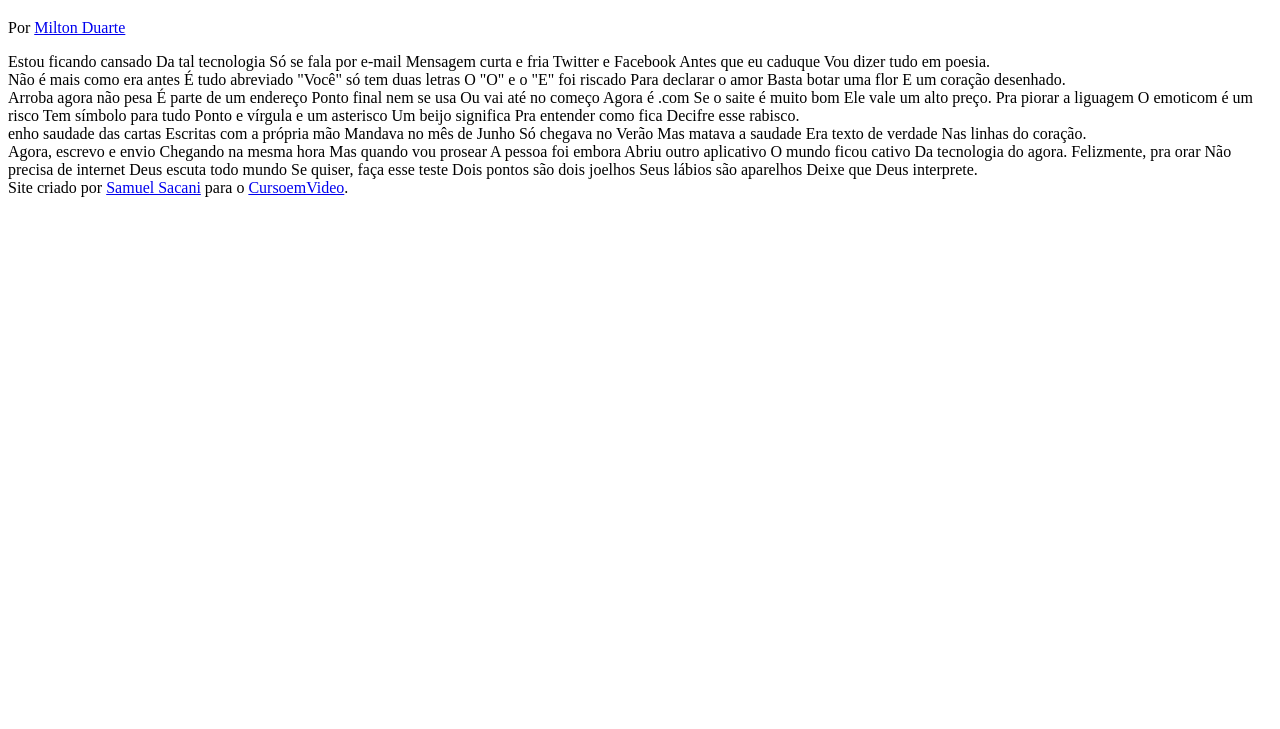
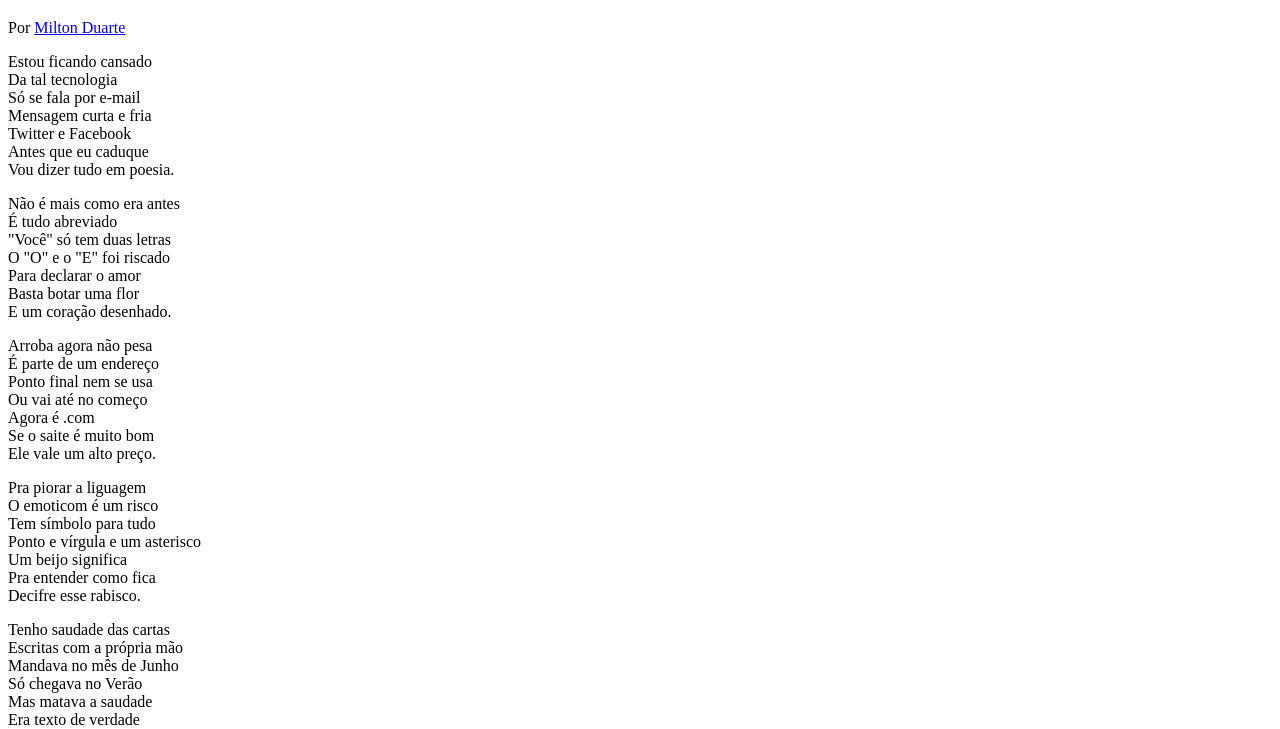
Before and after one commit to Ceruleumas/HTML-CSS, a plain HTML site: page modulo_tres/desafios/desafio012/index.html in a window 1280 px wide. Shown: the part 61-790 px from the top of the page. Drawn offline with Linux system fonts and the light colour scheme; files that its build step writes are made by us from their sources.

Commit message:
CSS começando

```diff
--- a/modulo_tres/desafios/desafio012/index.html
+++ b/modulo_tres/desafios/desafio012/index.html
@@ -6,6 +6,7 @@
     <meta http-equiv="X-UA-Compatible" content="IE=edge">
     <meta name="viewport" content="width=device-width, initial-scale=1.0">
     <title>Cordel Moderno</title>
+    <link rel="stylesheet" href="estilo/style.css">
 </head>
 
 <body>
@@ -15,69 +16,83 @@
     </reader>
 
     <section>
-        Estou ficando cansado
-        Da tal tecnologia
-        Só se fala por e-mail
-        Mensagem curta e fria
-        Twitter e Facebook
-        Antes que eu caduque
+        <p>
+            Estou ficando cansado <br>
+            Da tal tecnologia <br>
+            Só se fala por e-mail <br>
+            Mensagem curta e fria <br>
+            Twitter e Facebook <br>
+            Antes que eu caduque <br>
             Vou dizer tudo em poesia.
+        </p>
     </section>
 
     <section>
-        Não é mais como era antes
-        É tudo abreviado
-        "Você" só tem duas letras
-        O "O" e o "E" foi riscado
-        Para declarar o amor
-        Basta botar uma flor
+        <p>
+            Não é mais como era antes <br>
+            É tudo abreviado <br>
+            "Você" só tem duas letras <br>
+            O "O" e o "E" foi riscado <br>
+            Para declarar o amor <br>
+            Basta botar uma flor <br>
             E um coração desenhado.
+        </p>
     </section>
 
     <section>
-        Arroba agora não pesa
-        É parte de um endereço
-        Ponto final nem se usa
-        Ou vai até no começo
-        Agora é .com
-        Se o saite é muito bom
+        <p>
+            Arroba agora não pesa <br>
+            É parte de um endereço <br>
+            Ponto final nem se usa <br>
+            Ou vai até no começo <br>
+            Agora é .com <br>
+            Se o saite é muito bom <br>
             Ele vale um alto preço.
+        </p>
 
-        Pra piorar a liguagem
-        O emoticom é um risco
-        Tem símbolo para tudo
-        Ponto e vírgula e um asterisco
-        Um beijo significa
-        Pra entender como fica
+        <p>
+            Pra piorar a liguagem <br>
+            O emoticom é um risco <br>
+            Tem símbolo para tudo <br>
+            Ponto e vírgula e um asterisco <br>
+            Um beijo significa <br>
+            Pra entender como fica <br>
             Decifre esse rabisco.
+        </p>
     </section>
 
     <section>
-        enho saudade das cartas
-        Escritas com a própria mão
-        Mandava no mês de Junho
-        Só chegava no Verão
-        Mas matava a saudade
-        Era texto de verdade
+        <p>
+            Tenho saudade das cartas <br>
+            Escritas com a própria mão <br>
+            Mandava no mês de Junho <br>
+            Só chegava no Verão <br>
+            Mas matava a saudade <br>
+            Era texto de verdade <br>
             Nas linhas do coração.
+        </p>
     </section>
 
     <section>
-        Agora, escrevo e envio
-        Chegando na mesma hora
-        Mas quando vou prosear
-        A pessoa foi embora
-        Abriu outro aplicativo
-        O mundo ficou cativo
+        <p>
+            Agora, escrevo e envio <br>
+            Chegando na mesma hora <br>
+            Mas quando vou prosear <br>
+            A pessoa foi embora <br>
+            Abriu outro aplicativo <br>
+            O mundo ficou cativo <br>
             Da tecnologia do agora.
+        </p>
 
-        Felizmente, pra orar
-        Não precisa de internet
-        Deus escuta todo mundo
-        Se quiser, faça esse teste
-        Dois pontos são dois joelhos
-        Seus lábios são aparelhos
+        <p>
+            Felizmente, pra orar <br>
+            Não precisa de internet <br>
+            Deus escuta todo mundo <br>
+            Se quiser, faça esse teste <br>
+            Dois pontos são dois joelhos <br>
+            Seus lábios são aparelhos <br>
             Deixe que Deus interprete.
+        </p>
     </section>
 
     <footer>Site criado por <a href="https://github.com/Ceruleumas" target="_blank"> Samuel Sacani</a> para o <a
```
Also changed, not shown: modulo_tres/desafios/desafio012/style.css (added). Lines whose indentation alone changed are shown as unchanged.
